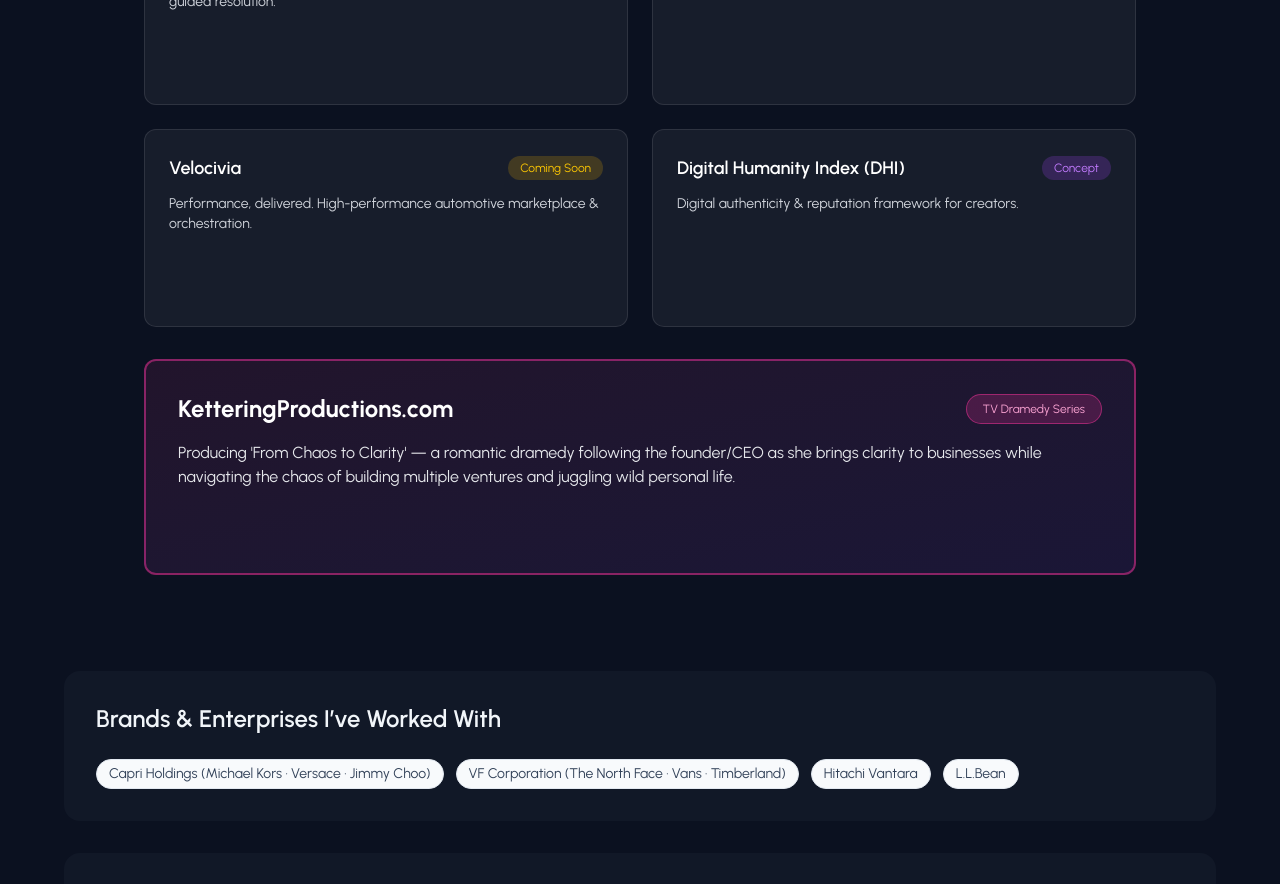
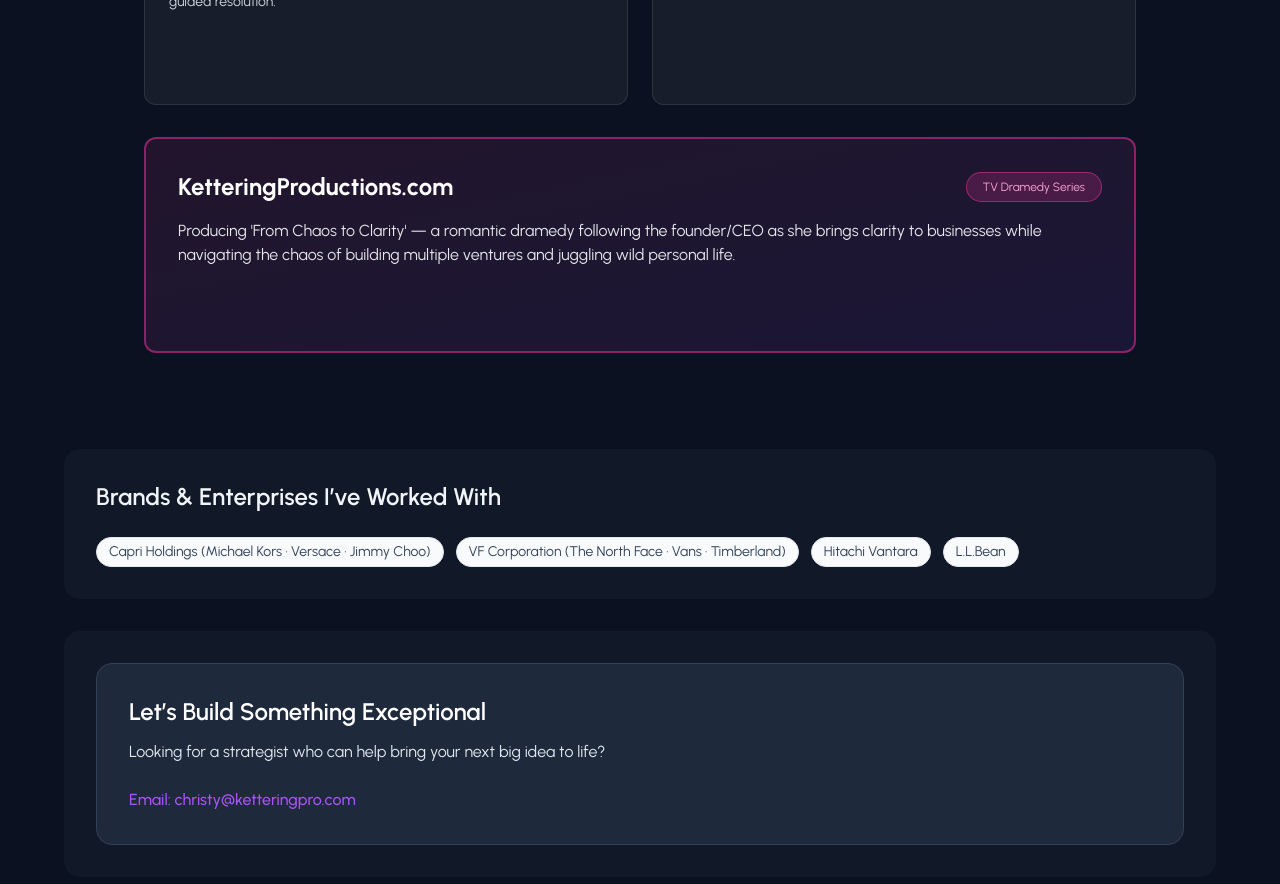
Before and after one commit to KetteringPro/christy-site, a Next.js app: page / in a window 1280 px wide. Shown: the part 1200-2084 px from the top of the page. Built offline with nearby package versions, Linux system fonts and the light colour scheme.

Commit message:
Hid Velocivia ventures, update portfolio grid

```diff
--- a/app/components/Ventures.tsx
+++ b/app/components/Ventures.tsx
@@ -50,23 +50,7 @@
     problem:
       "Unify bookings, rooms, and reporting in one app — Oravella streamlines your tech so you can focus on clients.",
   },
-  {
-    name: "Velocivia",
-    slug: "/ventures/velocivia",
-    status: "Coming Soon",
-    tagline:
-      "Performance, delivered. High-performance automotive marketplace & orchestration.",
-    problem:
-      "A future-focused marketplace for complex, multi-stage automotive builds — aligning speed, precision, and execution through the right technology at the right time.",
-  },
-  {
-    name: "Digital Humanity Index (DHI)",
-    slug: "/ventures/dhi",
-    status: "Concept",
-    tagline: "Digital authenticity & reputation framework for creators.",
-    problem:
-      "Social media has become our résumé, reputation, and record — yet there's no standard for trust or authenticity. DHI reimagines digital credibility for the age of human data.",
-  },
+
 ];
 
 // Anchor - The Show About It All
```
